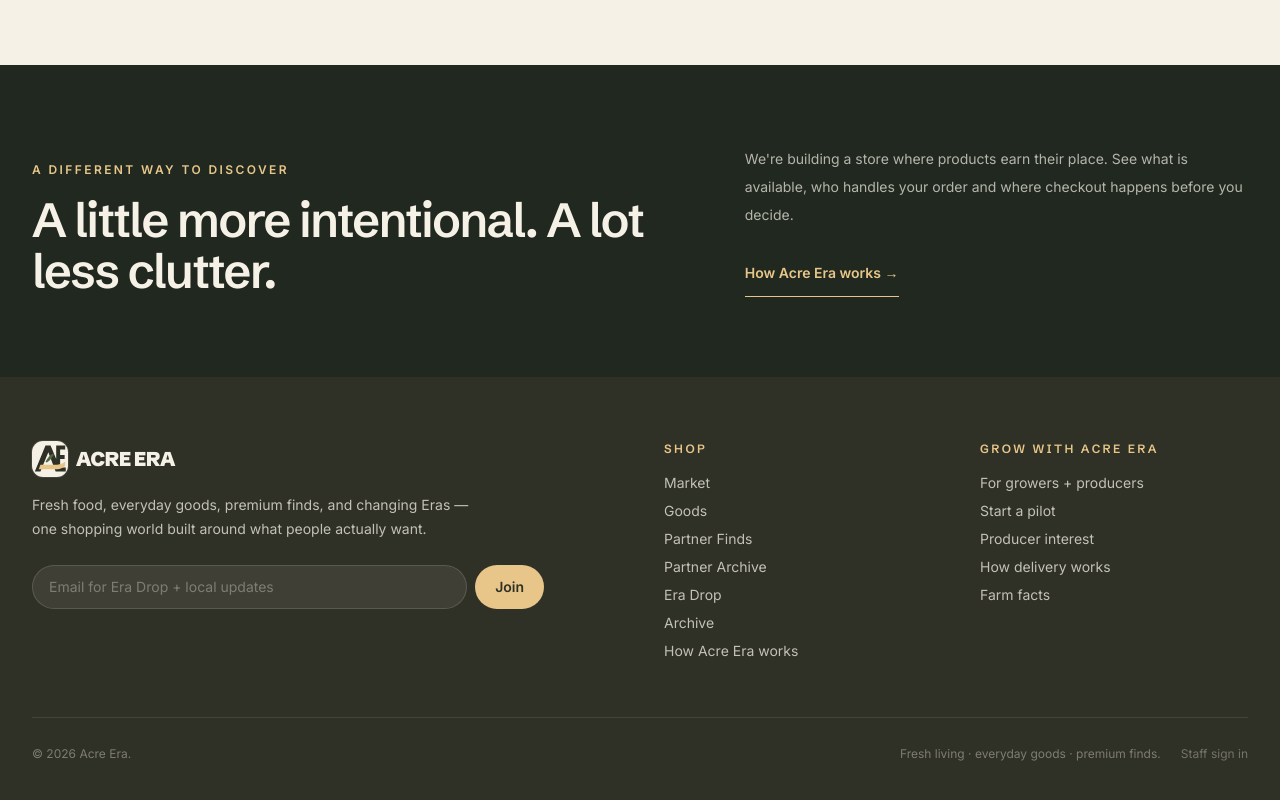
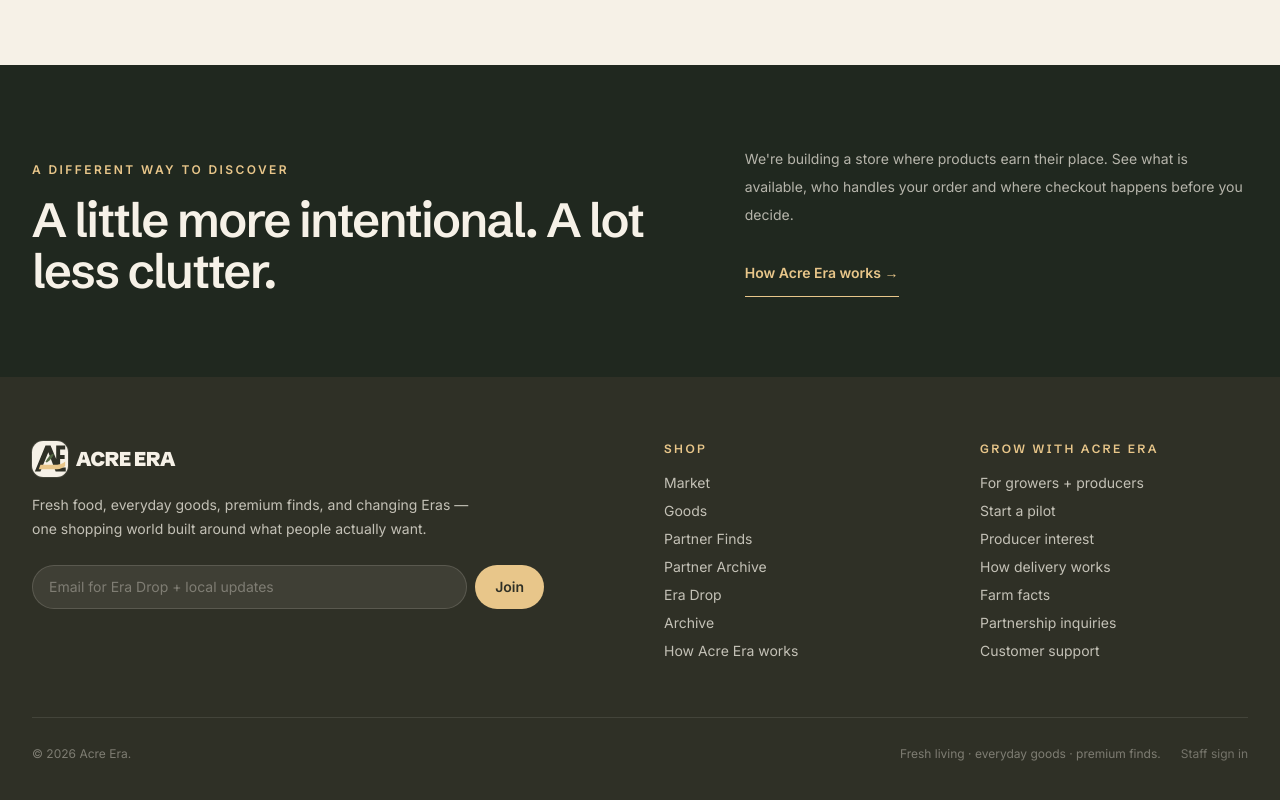
Before and after one commit to norrijam405/norvana, a Next.js app: page / in a window 1280 px wide. Shown: the part 1457-2257 px from the top of the page. Built offline with nearby package versions, Linux system fonts and the light colour scheme; no server answers; the database is empty.

Commit message:
feat(contact): publish verified Acre Era business and support aliases in footer

```diff
--- a/src/components/footer.tsx
+++ b/src/components/footer.tsx
@@ -81,6 +81,8 @@ export function Footer() {
               <li><Link href="/growers#interest" className="hover:text-cream">Producer interest</Link></li>
               <li><Link href="/growers#delivery" className="hover:text-cream">How delivery works</Link></li>
               <li><Link href="/market#farm-facts" className="hover:text-cream">Farm facts</Link></li>
+              <li><a href="mailto:contact@acreera.com?subject=Acre%20Era%20partnership%20inquiry" className="hover:text-cream">Partnership inquiries</a></li>
+              <li><a href="mailto:support@acreera.com" className="hover:text-cream">Customer support</a></li>
             </ul>
           </div>
         </div>
```
